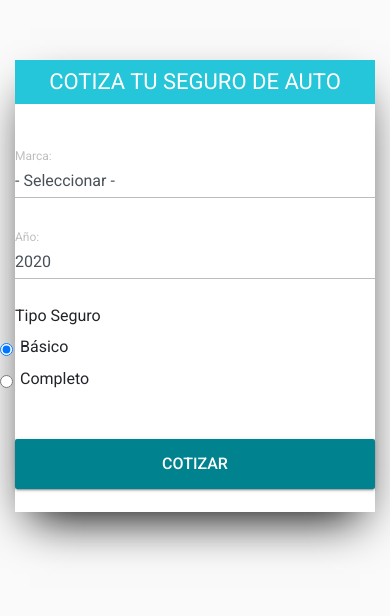
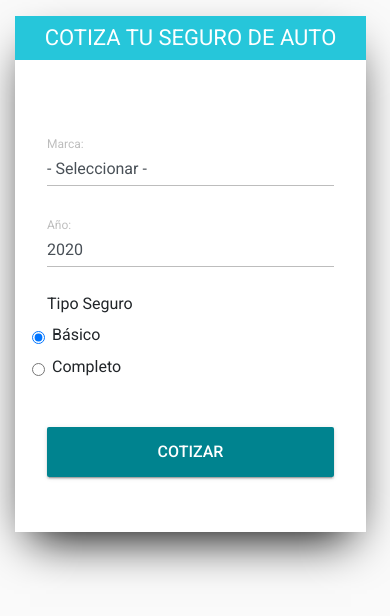
Before and after one commit to Mrbanano/Simple-Car-Quotation, a plain HTML site: page index.html in a window 390 px wide. Drawn offline with nearby package versions, Linux system fonts and the light colour scheme.

Commit message:
mobile adaptable

```diff
--- a/css/custom.css
+++ b/css/custom.css
@@ -15,6 +15,7 @@ header {
   text-transform: uppercase;
   font-weight: bold;
   color: white;
+  transition: 0.6s ease;
 }
 header h1 {
   font-size: 22px;
@@ -27,9 +28,9 @@ header h1 {
   margin-bottom: 20px;
   text-align: center;
   color: #f4511e;
-  transition: 0.6s linear;
+  transition: 0.6s ease;
 }
-.correcto {
+.ok {
   background-color: rgb(211, 249, 187);
   border: 1px solid rgb(50, 167, 0);
   padding: 10px;
@@ -76,3 +77,16 @@ header h1 {
   text-transform: uppercase;
   font-weight: bold;
 }
+#cargando {
+  transition: 0.6s ease;
+}
+
+@media only screen and (min-device-width: 330px) and (max-device-width: 800px) {
+  #contenido {
+    width: 90vw;
+    margin-top: 1em;
+  }
+  .contenido-formulario {
+    padding: 2em;
+  }
+}
```
